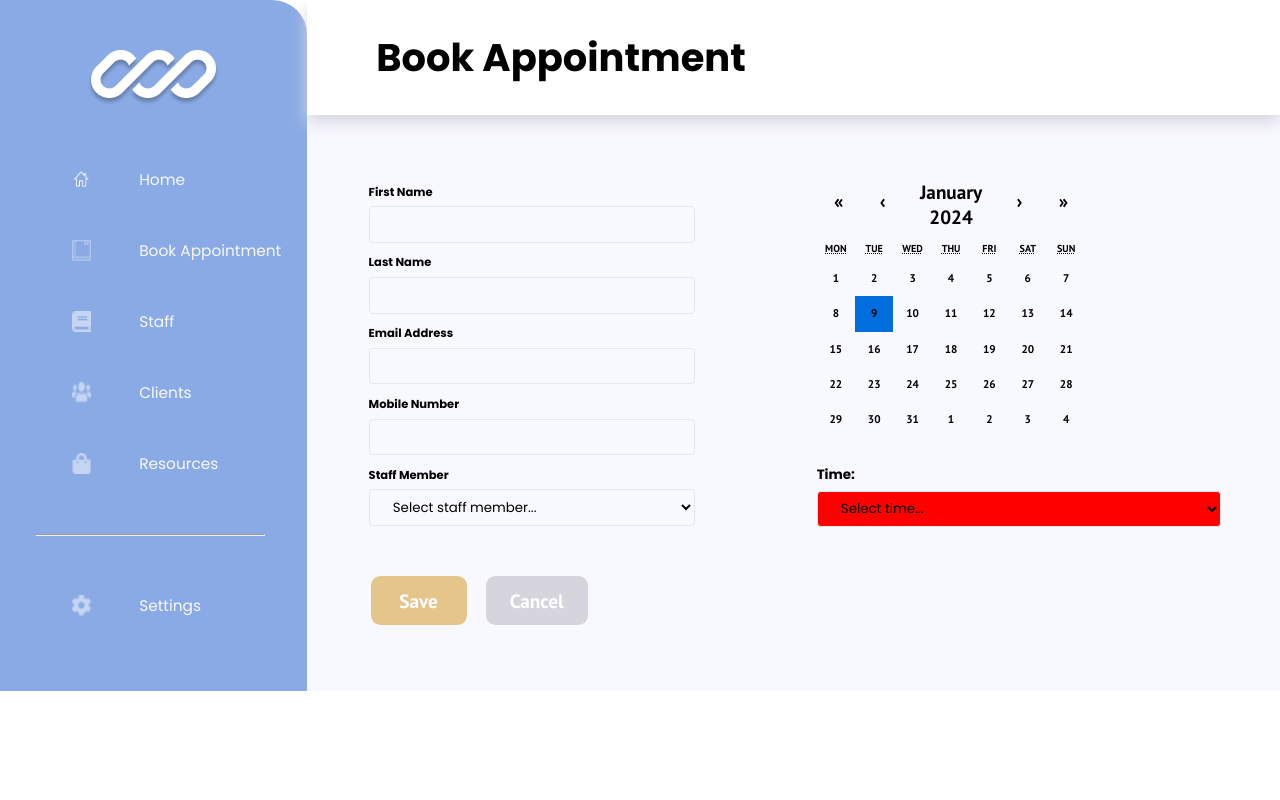
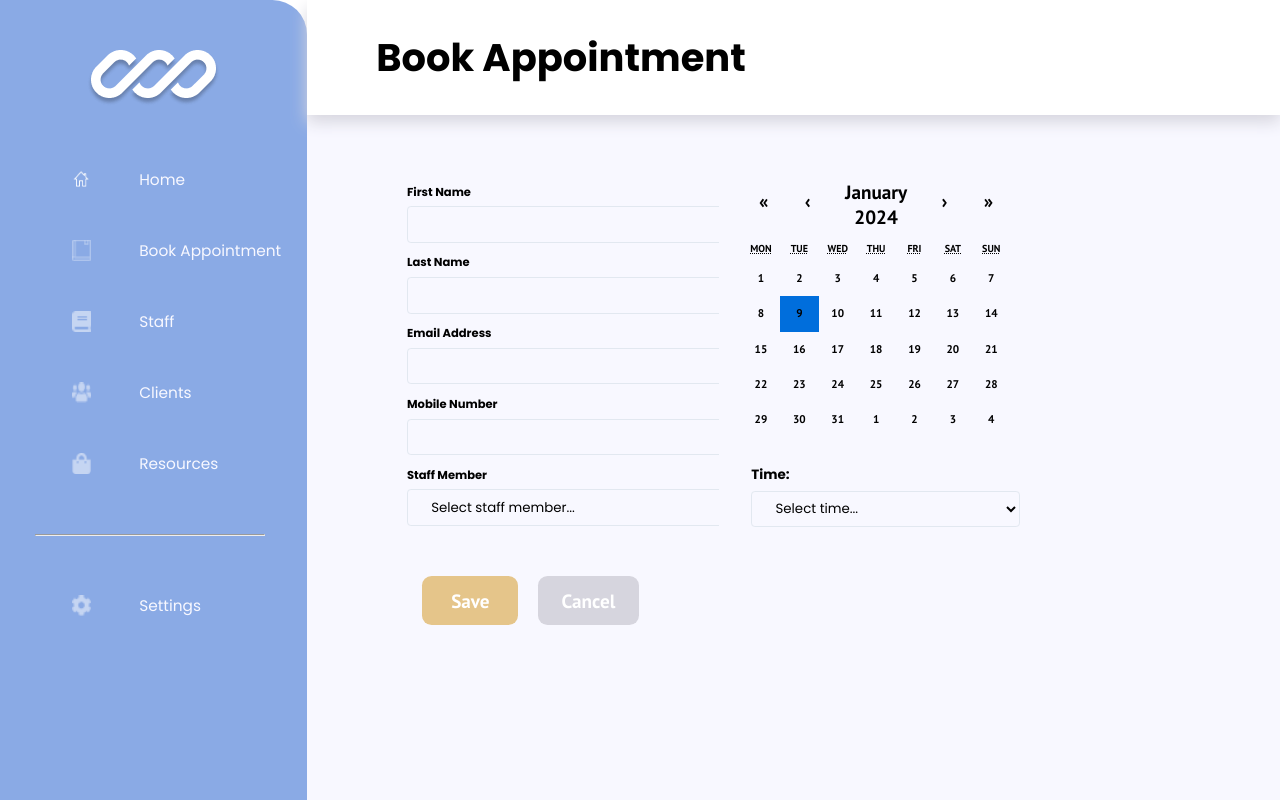
Before and after one commit to nology-tech/verde-client-project, a React (Vite) app: page /book-appointment in a window 1280 px wide. Shown: the top 800 px of the page. Built offline with nearby package versions, Linux system fonts and the light colour scheme.

Commit message:
desktop version done

```diff
--- a/src/pages/BookAppointment/BookAppointment.scss
+++ b/src/pages/BookAppointment/BookAppointment.scss
@@ -11,7 +11,6 @@
   background-color: $clr-white;
   font-weight: bold;
   height: 100%vh;
-
 
   &__form {
     font-size: 0.7rem;
@@ -64,7 +63,7 @@
       input,
       select {
         margin-bottom: 0.6rem;
-        width: 100% !important;
+        width: 100%;
         border: 0.03rem solid #e2e8f0;
         height: 1.9rem;
         border-radius: 0.2rem;
@@ -95,7 +94,6 @@
         align-items: center;
         font-weight: lighter;
       }
-
     }
   }
 
@@ -105,17 +103,12 @@
     flex-direction: row;
     flex-wrap: wrap;
 
-
-
     .save-button {
       display: none;
-
     }
 
     .submit-button {
-      margin-right: 1rem
-
-
+      margin-right: 1rem;
     }
   }
 
@@ -131,8 +124,8 @@
 }
 
 @media screen and (min-width: $desktop-breakpoint) {
+  //when you go higher that laptop the white space on the right dissapears
 
-//when you go higher that laptop the white space on the right dissapears
   .book-appointment {
     width: 100vw;
     height: 100%;
@@ -147,7 +140,6 @@
       display: none;
     }
     &__buttons {
-
       display: flex;
       flex-direction: row;
       margin-right: 20rem;
@@ -171,21 +163,20 @@
     .headerForm-container {
       background-color: $clr-secondary-lt;
       width: 100%;
+      height: 100vh;
 
-        .book-appointment__header{
+      .book-appointment__header {
         width: 100%;
       }
     }
 
-      .book-appointment__form{
+    .book-appointment__form {
       width: 100%;
       padding: 2rem;
       display: flex;
       flex-direction: column;
 
-        // flex-wrap: wrap;
-
-        .leftRight-wrapper{
+      .leftRight-wrapper {
         width: 100%;
         display: flex;
         align-items: center;
@@ -204,7 +195,13 @@
 
         select {
           background-color: $clr-secondary-lt;
-            background-color: red;
+
+          width: 14rem;
+          margin-left: 0.5rem;
+        }
+
+        label {
+          margin-left: 0.5rem;
         }
 
         option {
@@ -213,23 +210,24 @@
       }
 
       &--leftside {
-          width: 50%;
+        width: 35%;
         display: flex;
-          // height: 100%;
+
         flex-direction: column;
         justify-content: space-around;
         font-size: 0.6rem;
         margin-bottom: 2rem;
+        margin-left: 2rem;
         background-color: $clr-secondary-lt;
 
         input {
           background-color: $clr-secondary-lt;
-            width: 17rem ;
+          width: 17rem;
         }
 
         select {
           background-color: $clr-secondary-lt;
-            width: 17rem
+          width: 17rem;
         }
 
         option {
@@ -237,10 +235,11 @@
         }
       }
 
-      .calendar-desktop, .calendar-title {
+      .calendar-desktop,
+      .calendar-title {
         display: block;
         width: 14rem;
-        background-color:$clr-secondary-lt;
+        background-color: $clr-secondary-lt;
         border: none;
         margin-bottom: 1.45rem;
       }
@@ -249,6 +248,6 @@
   .book-appointment__buttons {
     display: flex;
     justify-content: flex-start;
-    margin-left: 1.3rem;
+    margin-left: 4rem;
   }
 }
```
Lines whose indentation alone changed are shown as unchanged.
